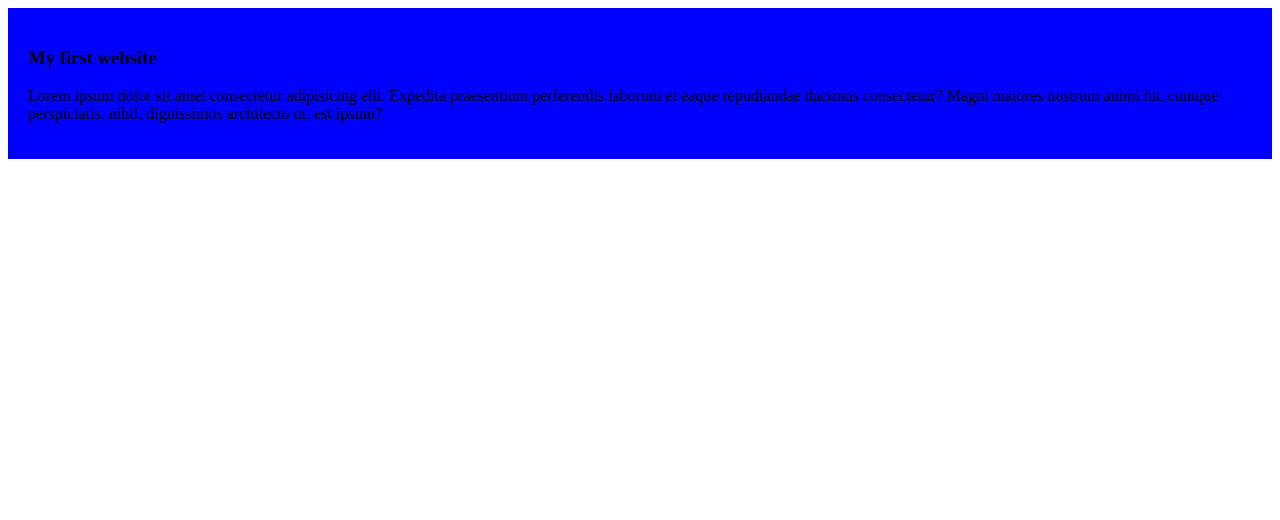
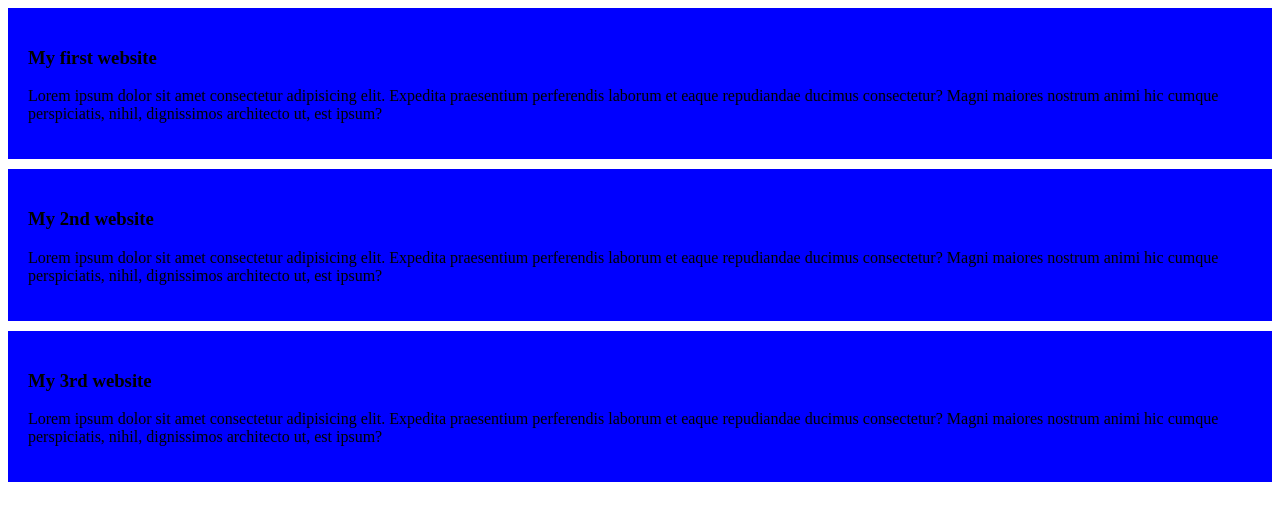
Before and after one commit to Safakatt206/best-goal-keeper, a plain HTML site: page index.html in a window 1280 px wide. Drawn offline with Linux system fonts and the light colour scheme.

Commit message:
my 2nd&3rd\

```diff
--- a/index.html
+++ b/index.html
@@ -12,6 +12,15 @@
         <p>Lorem ipsum dolor sit amet consectetur adipisicing elit. Expedita praesentium perferendis laborum et eaque repudiandae ducimus consectetur? Magni maiores nostrum animi hic cumque perspiciatis, nihil, dignissimos architecto ut, est ipsum?</p>
 
     </div>
+    <div>
+        <h3>My 2nd website</h3>
+        <p>Lorem ipsum dolor sit amet consectetur adipisicing elit. Expedita praesentium perferendis laborum et eaque repudiandae ducimus consectetur? Magni maiores nostrum animi hic cumque perspiciatis, nihil, dignissimos architecto ut, est ipsum?</p>
 
+    </div>
+    <div>
+        <h3>My 3rd website</h3>
+        <p>Lorem ipsum dolor sit amet consectetur adipisicing elit. Expedita praesentium perferendis laborum et eaque repudiandae ducimus consectetur? Magni maiores nostrum animi hic cumque perspiciatis, nihil, dignissimos architecto ut, est ipsum?</p>
+
+    </div>
 </body>
 </html>
--- a/stayel/blog.css
+++ b/stayel/blog.css
@@ -1 +1 @@
-div{background-color: blue;padding: 20px;}
+div{background-color: blue;padding: 20px;margin-bottom: 10px;}
```
